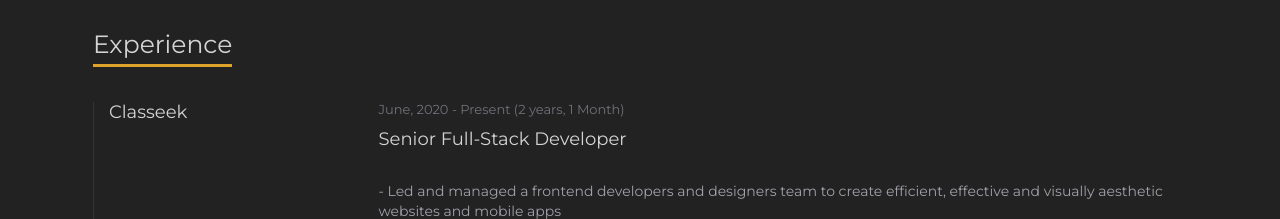
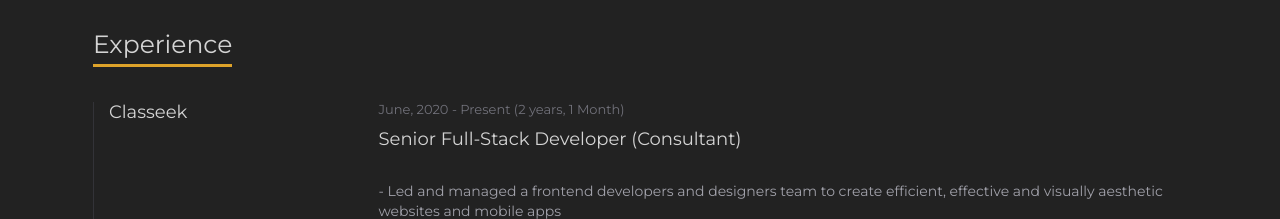
Before and after one commit to claritycodeweb/me2.0, a Next.js app: page / in a window 1280 px wide. Shown: the part 1420-1639 px from the top of the page. Built offline with nearby package versions, Linux system fonts and the light colour scheme.

Commit message:
change experience on classeek

```diff
--- a/components/Home/HomeExperience.tsx
+++ b/components/Home/HomeExperience.tsx
@@ -32,7 +32,7 @@ const Style = { RowExperience, AnimateItem };
 const items: IExperience[] = [
   {
     id: 1,
-    headline: 'Senior Full-Stack Developer',
+    headline: 'Senior Full-Stack Developer (Consultant)',
     logo: cl,
     startTime: new Date('2020-06-01'),
     endTime: new Date(),
```
